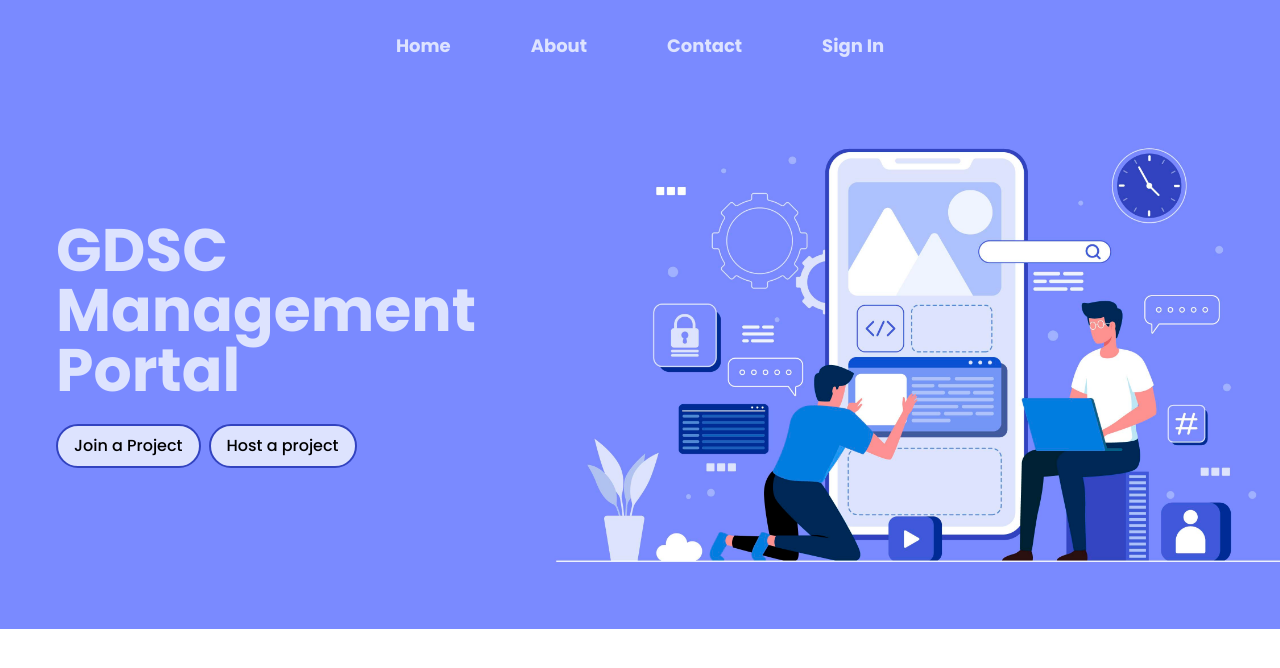
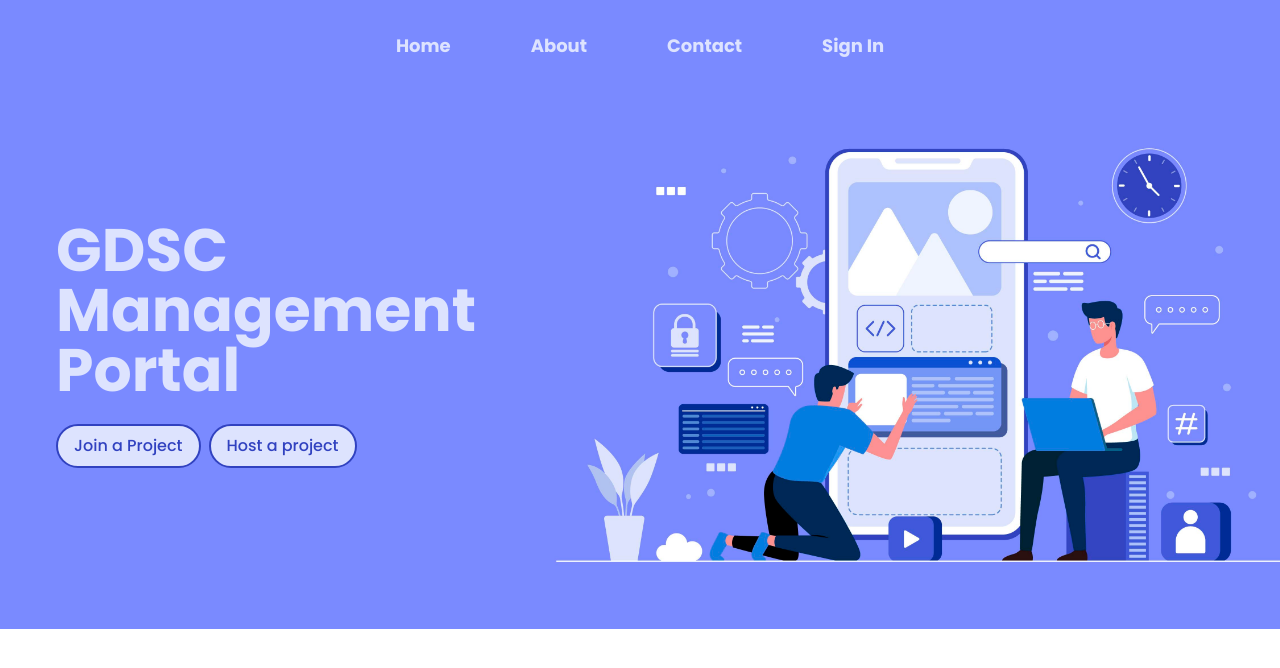
Before and after one commit to SiddhiApraj7/GDSCManagementPortal, a React (Create React App) app: page / in a window 1280 px wide. Shown: the top 668 px of the page. Built offline with nearby package versions, Linux system fonts and the light colour scheme.

Commit message:
button color change

```diff
--- a/src/App.js
+++ b/src/App.js
@@ -16,8 +16,8 @@
         <div className="my-auto p-6">
           <h1 className="text-6xl font-bold text-[#dde3fe] ml-8">GDSC Management Portal</h1>
           <div className="mt-6 ml-8 flex gap-2">
-            <button className="bg-[#dde3fe] rounded-3xl font-medium px-4 py-2 border-[#3243c0] border-2">Join a Project</button>
-            <button className="bg-[#dde3fe] rounded-3xl font-medium px-4 py-2 border-[#3243c0] border-2">Host a project</button>
+            <button className="bg-[#dde3fe] rounded-3xl font-medium px-4 py-2 border-[#3142c0] text-[#3142c0] border-2">Join a Project</button>
+            <button className="bg-[#dde3fe] rounded-3xl font-medium px-4 py-2 border-[#3142c0] text-[#3142c0] border-2">Host a project</button>
           </div>
         </div>
       <img src="illus.jpg" className="h-1/3 w-2/3"></img>
```
